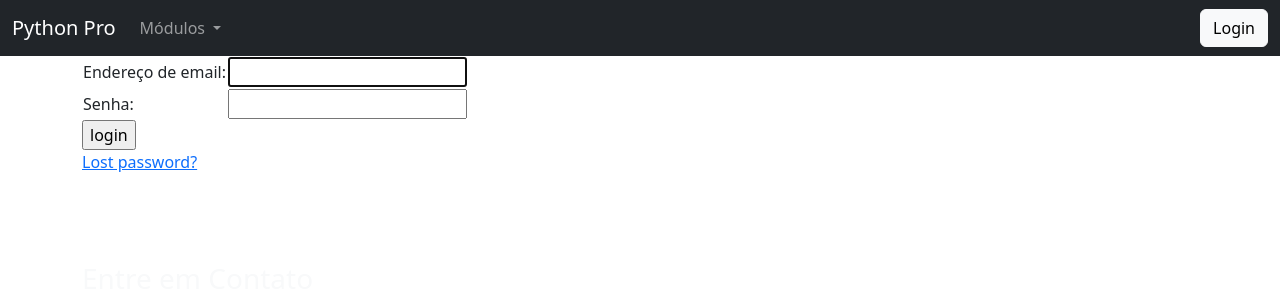
After one commit to Jaycmarques/curso-django, a Django app: page /accounts/login/ in a window 1280 px wide. The commit adds this page. Shown: the top 300 px of the page. Run offline with Django 5.2, Linux system fonts and the light colour scheme; data that the repository does not hold is empty; some libraries are stand-ins or nearby versions.

Commit message:
implementado funcionalidade de login e logout

```diff
--- a/base/templates/base/base.html
+++ b/base/templates/base/base.html
@@ -45,6 +45,24 @@
 						</div>
 					</li>
 				</ul>
+				{% if user.is_authenticated %}
+				<ul class="navbar-nav">
+					<li class="nav-item dropdown">
+						<a class="nav-link dropdown-toggle" href="#" role="button" data-bs-toggle="dropdown"
+							aria-expanded="false">
+							{{user.first_name}}
+						</a>
+						<div class="dropdown-menu">
+							<form method="POST" action="{% url 'logout' %}">
+								{% csrf_token %}
+								<button type="submit" class="btn btn-light">Logout</button>
+							</form>
+						</div>
+					</li>
+				</ul>
+				{% else %}
+				<a class=" btn btn-light mr-2" href="{% url 'login' %}">Login</a>
+				{% endif %}
 
 			</div>
 		</div>
--- /dev/null
+++ b/base/templates/registration/login.html
@@ -0,0 +1,43 @@
+{% extends 'base/base.html' %}
+{% load static %}
+{% block title %}Python Pro - Login{% endblock title %}
+{% block body %}
+<div class="container">
+	<div class="row">
+		<div class="col-md-12">
+			{% if form.errors %}
+			<p>Your username and password didn't match. Please try again.</p>
+			{% endif %}
+
+			{% if next %}
+			{% if user.is_authenticated %}
+			<p>Your account doesn't have access to this page. To proceed,
+				please login with an account that has access.</p>
+			{% else %}
+			<p>Please login to see this page.</p>
+			{% endif %}
+			{% endif %}
+
+			<form method="post" action="{% url 'login' %}">
+				{% csrf_token %}
+				<table>
+					<tr>
+						<td>{{ form.username.label_tag }}</td>
+						<td>{{ form.username }}</td>
+					</tr>
+					<tr>
+						<td>{{ form.password.label_tag }}</td>
+						<td>{{ form.password }}</td>
+					</tr>
+				</table>
+
+				<input type="submit" value="login">
+				<input type="hidden" name="next" value="{{ next }}">
+			</form>
+
+			{# Assumes you set up the password_reset view in your URLconf #}
+			<p><a href="{% url 'password_reset' %}">Lost password?</a></p>
+		</div>
+	</div>
+</div>
+{% endblock body %}
--- a/pypro/django_assertions.py
+++ b/pypro/django_assertions.py
@@ -4,3 +4,4 @@
 _test_case = TestCase()
 
 assert_contains = _test_case.assertContains
+assert_not_contains = _test_case.assertNotContains
--- a/pypro/settings.py
+++ b/pypro/settings.py
@@ -32,6 +32,11 @@
 ALLOWED_HOSTS = config('ALLOWED_HOSTS', cast=Csv())
 
 AUTH_USER_MODEL = 'base.User'
+
+LOGIN_REDIRECT_URL = '/modulos/'
+
+LOGOUT_REDIRECT_URL = '/'
+
 
 CORS_ALLOW_ALL_ORIGINS = True  # Permitir todas as origens durante o desenvolvimento
 
--- a/pypro/urls.py
+++ b/pypro/urls.py
@@ -22,6 +22,7 @@
 
 urlpatterns = [
     path('admin/', admin.site.urls),
+    path('accounts/', include('django.contrib.auth.urls')),
     path('', include('base.urls')),
     path('videos/', include('videos.urls')),
     path('modulos/', include('modulos.urls')),
```
Also changed, not shown: base/tests/test_login.py (added, +71 -0 lines), conftest.py (added, +14 -0 lines).
